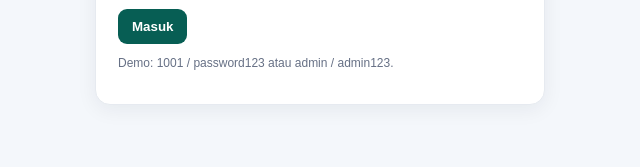
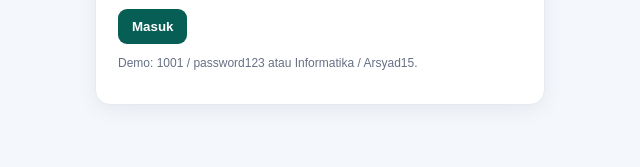
Before and after one commit to waginoadjhae-blip/INFORMATIKA, a plain HTML site: page index.html in a window 1280 px wide. Both pictures are taken after a click on the button "Login". Shown: the part 341-508 px from the top of the page, 320-960 px from the left. Drawn offline with Linux system fonts and the light colour scheme.

Commit message:
Modify login section with updated demo credentials
Updated login section with new demo credentials.

```diff
--- a/index.html
+++ b/index.html
@@ -12,7 +12,7 @@
 <p><b>3. Jaringan dengan cakupan sangat luas disebut...</b></p><label><input type="radio" name="q3" value="1"> WAN</label><br><label><input type="radio" name="q3" value="0"> LAN</label><br><br><button class="primary" onclick="submitUjian()">Kirim Ujian</button><div id="ujHasil" class="notice hidden"></div></div></section>
 <section id="nilai" class="wrap hidden"><div class="title"><h2>📊 Nilai Siswa</h2></div><div class="panel" id="nilaiBox"></div></section>
 <section id="ranking" class="wrap hidden"><div class="title"><h2>🏆 Ranking Informatika</h2></div><div class="panel"><table><thead><tr><th>No</th><th>Nama</th><th>NIS</th><th>Nilai</th></tr></thead><tbody id="rankBody"></tbody></table></div></section>
-<section id="login" class="wrap hidden"><div class="title"><h2>🔐 Login</h2></div><div class="panel" style="max-width:450px;margin:auto"><label>Username / NIS</label><input id="loginUser"><label>Password</label><input id="loginPass" type="password"><button class="primary" onclick="login()">Masuk</button><div id="loginMsg" class="notice hidden"></div><p class="muted" style="font-size:12px">Demo: 1001 / password123 atau admin / admin123.</p></div></section>
+<section id="login" class="wrap hidden"><div class="title"><h2>🔐 Login</h2></div><div class="panel" style="max-width:450px;margin:auto"><label>Username / NIS</label><input id="loginUser"><label>Password</label><input id="loginPass" type="password"><button class="primary" onclick="login()">Masuk</button><div id="loginMsg" class="notice hidden"></div><p class="muted" style="font-size:12px">Demo: 1001 / password123 atau Informatika / Arsyad15.</p></div></section>
 <section id="admin" class="wrap hidden">
 <div class="title"><h2>⚙️ ADMIN PANEL</h2><p class="muted">Kontrol website INFORMATIKA</p></div>
 <div class="tabs"><button class="active" onclick="adminTab('siswa',this)">Data Siswa</button><button onclick="adminTab('materiA',this)">Materi</button><button onclick="adminTab('pengumumanA',this)">Pengumuman</button><button onclick="adminTab('nilaiA',this)">Nilai</button></div>
```
